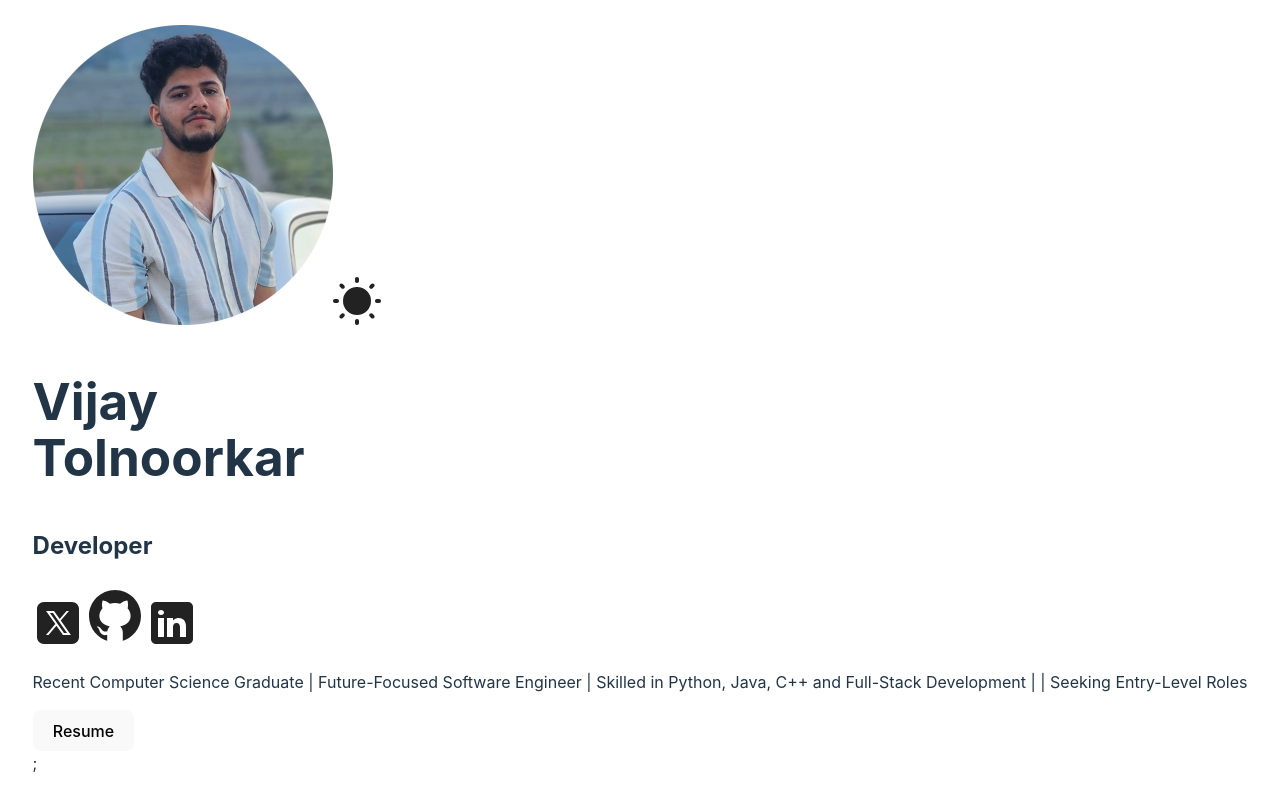
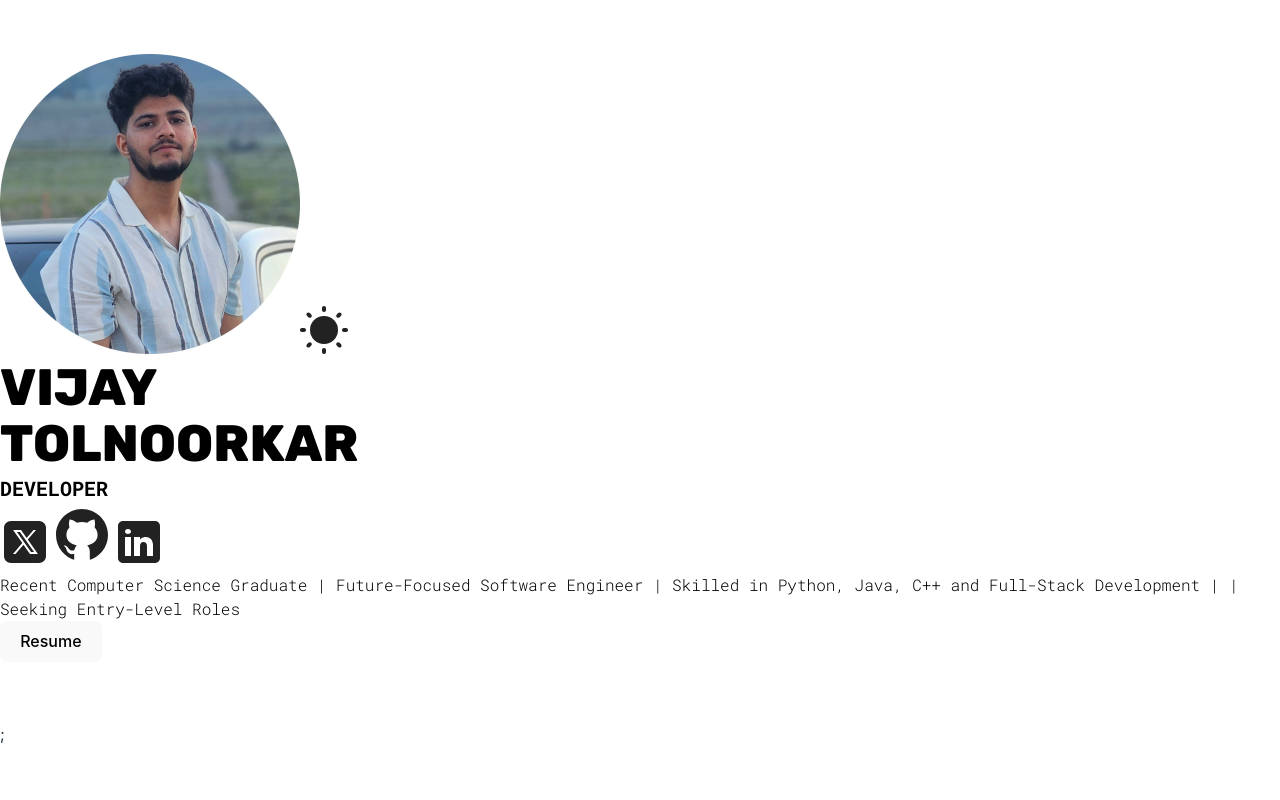
Before and after one commit to Vijayt2001/portfolio-react, a React (Vite) app: page / in a window 1280 px wide. Built offline with nearby package versions, Linux system fonts and the light colour scheme.

Commit message:
implemented font styles, font size, margins, and hover effects

```diff
--- a/src/App.css
+++ b/src/App.css
@@ -14,7 +14,7 @@
   --btn-color: #ffffff;
   --btn-text-color: rgb(255, 255, 255);
   --project-card-bg: black;
-  --text-color: black;
+  --text-color: rgb(255, 255, 255);
   --form-text-color: rgb(241, 237, 237);
   --footer-text-color: rgb(240, 231, 231);
 }
@@ -26,3 +26,45 @@
   justify-content: center;
   margin: 0 auto 60px;
 }
+
+#root{
+
+  display: flex;
+  flex-direction: column;
+  gap: 60px;
+}
+
+h1,h2,h3, p{
+  color: var(--text-color);
+  margin: 0;
+  padding: 0;
+
+}
+h2,h3,p{
+  font-family: 'Roboto Mono', monospace;
+}
+
+h1, h2{
+  text-transform: uppercase;
+}
+
+h2,h3{
+  font-size: 20px;
+}
+
+h1{
+  font-family: 'Rubik', sans-serif;
+}
+
+p{
+  font-size: 16px;
+  font-weight: 300;
+}
+
+.sectionTitle{
+  margin-bottom: 30px;
+}
+
+.hover{
+  cursor: pointer;
+}
```
